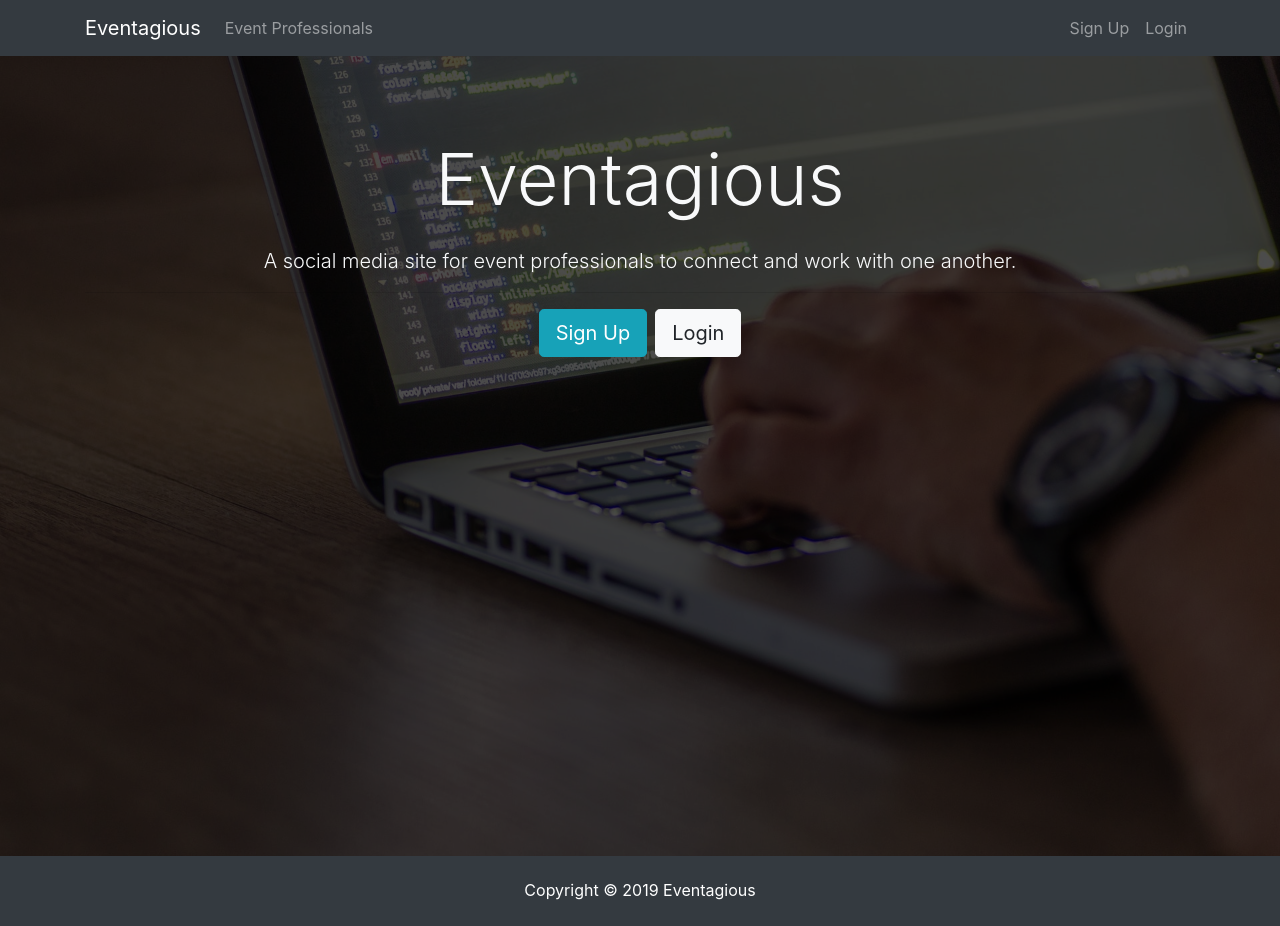
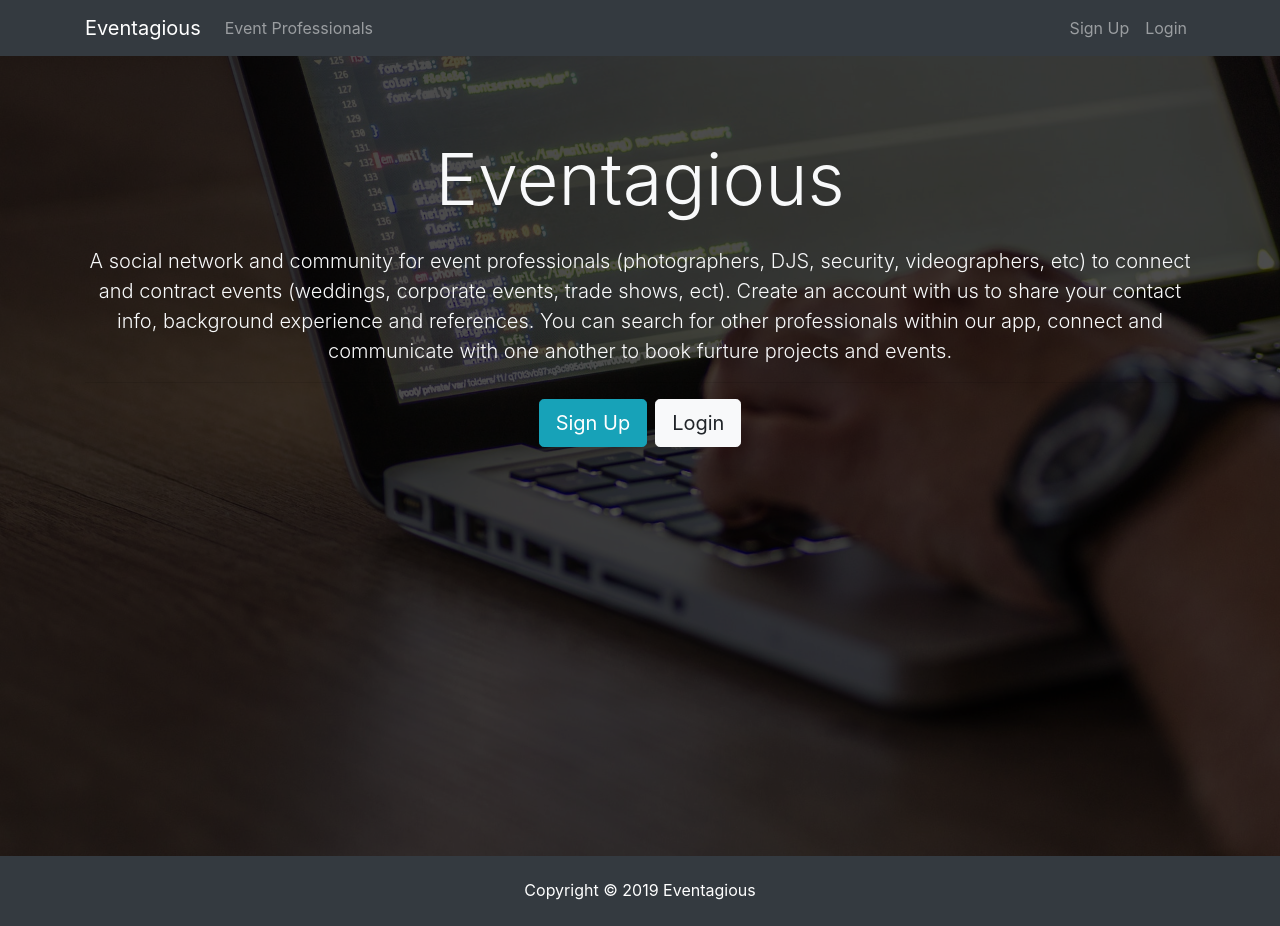
Before and after one commit to marcusmcb/Group-Project-3, a React (Create React App) app in the folder client/: page / in a window 1280 px wide. Built offline with nearby package versions, Linux system fonts and the light colour scheme.

Commit message:
Added text to landing.js

```diff
--- a/client/src/components/layout/Landing.js
+++ b/client/src/components/layout/Landing.js
@@ -19,7 +19,12 @@ class Landing extends Component {
                               <div className="row">
                                    <div className="col-md-12 text-center">
                                         <h1 className="display-3 mb-4">Eventagious</h1>
-                                        <p className="lead">A social media site for event professionals to connect and work with one another.</p>
+                                        <p className="lead">A social network and community for event professionals (photographers, DJS,
+security, videographers, etc) to connect and contract events (weddings,
+corporate events, trade shows, ect). Create an account with us to share your
+contact info, background experience and references. You can search for other
+professionals within our app, connect and communicate with one another to
+    book furture projects and events.</p>
                                         <hr />
                                         <Link to="/register" className="btn btn-lg btn-info mr-2">Sign Up</Link>
                                         <Link to="/login" className="btn btn-lg btn-light">Login</Link>
```
